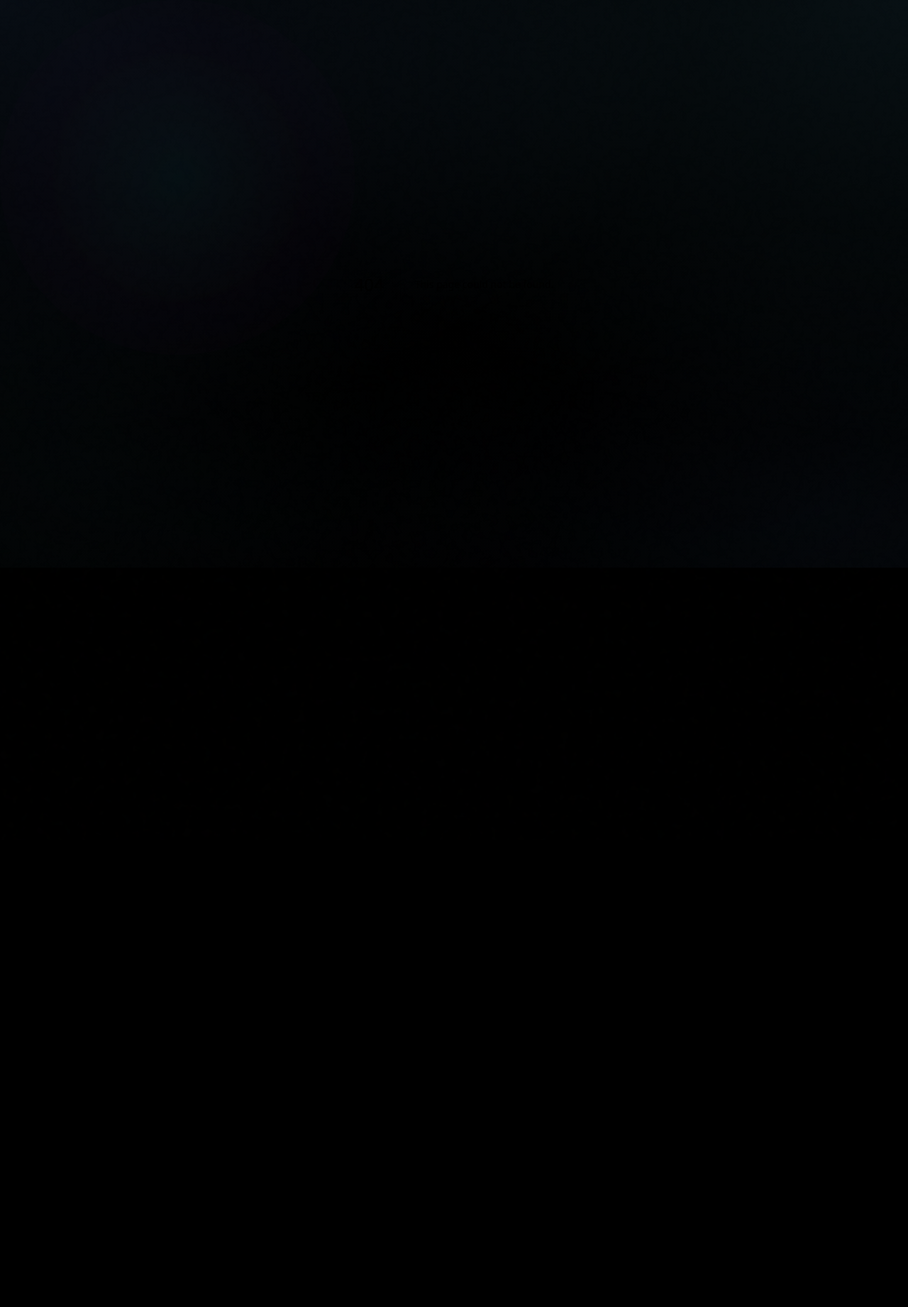
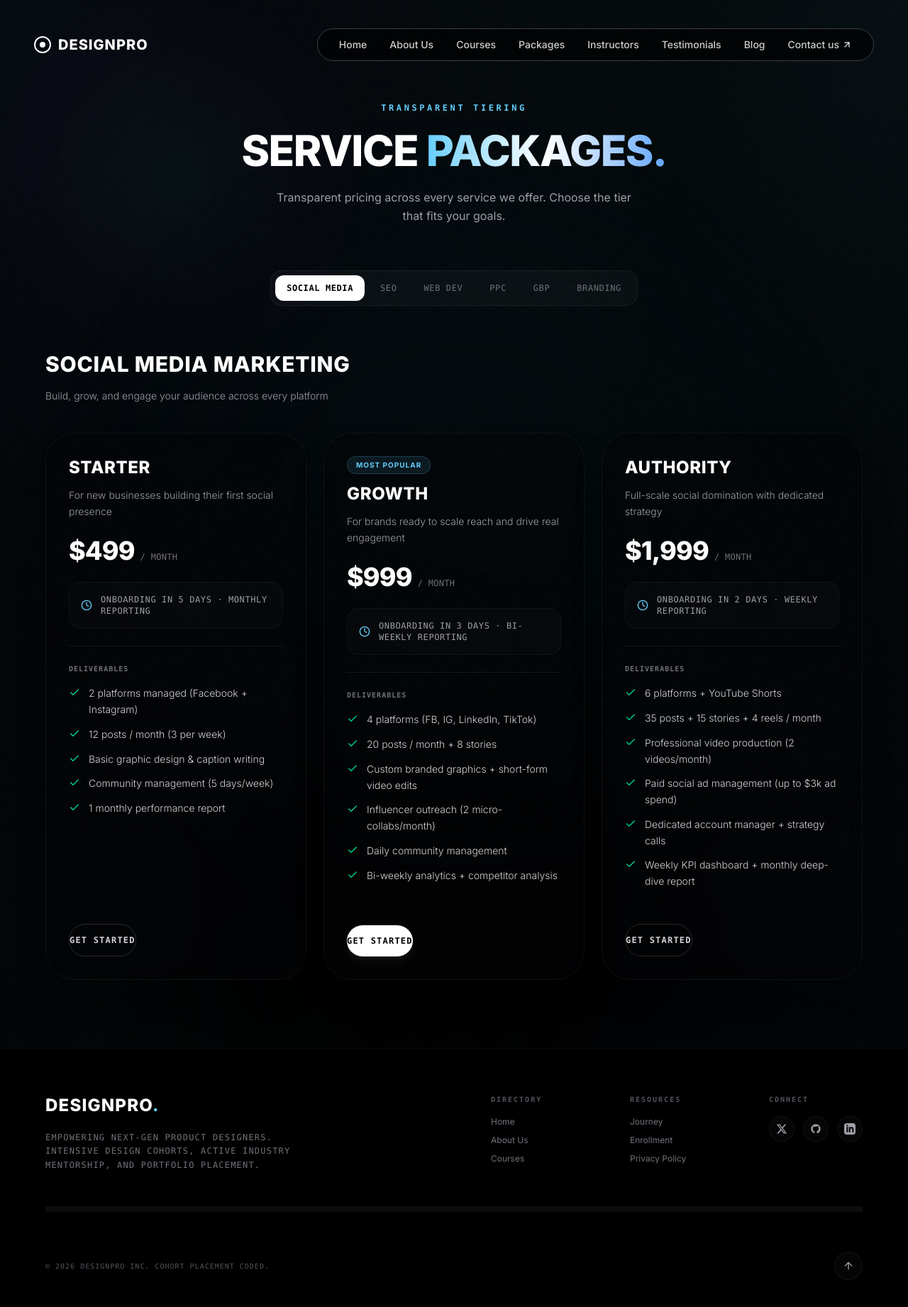
Before and after one commit to Sharmeen-Rauf/visiblitypro, a Next.js app: page /packages in a window 1280 px wide. Before the commit this address had no page. Shown: the top 1842 px of the page at 71% size. Before the commit the page ends 800 px from the top, so only its background shows below. Built offline with nearby package versions, Linux system fonts and the light colour scheme.

Commit message:
feat: implement site-wide navigation and footer components with new packages page structure

```diff
--- a/src/components/Footer.tsx
+++ b/src/components/Footer.tsx
@@ -66,9 +66,9 @@ export default function Footer() {
             <div className="flex flex-col gap-4 text-left">
               <span className="text-[10px] font-mono uppercase tracking-[0.2em] text-zinc-600 font-bold">DIRECTORY</span>
               <div className="flex flex-col gap-2.5 text-xs">
-                <a href="#" className="text-zinc-500 hover:text-white transition-colors">Home</a>
-                <a href="#why-us" className="text-zinc-500 hover:text-white transition-colors">About Us</a>
-                <a href="#services" className="text-zinc-500 hover:text-white transition-colors">Courses</a>
+                <a href="/" className="text-zinc-500 hover:text-white transition-colors">Home</a>
+                <a href="/#why-us" className="text-zinc-500 hover:text-white transition-colors">About Us</a>
+                <a href="/#services" className="text-zinc-500 hover:text-white transition-colors">Courses</a>
               </div>
             </div>
 
@@ -76,8 +76,8 @@ export default function Footer() {
             <div className="flex flex-col gap-4 text-left">
               <span className="text-[10px] font-mono uppercase tracking-[0.2em] text-zinc-600 font-bold">RESOURCES</span>
               <div className="flex flex-col gap-2.5 text-xs">
-                <a href="#process" className="text-zinc-500 hover:text-white transition-colors">Journey</a>
-                <a href="#contact" className="text-zinc-500 hover:text-white transition-colors">Enrollment</a>
+                <a href="/#process" className="text-zinc-500 hover:text-white transition-colors">Journey</a>
+                <a href="/#contact" className="text-zinc-500 hover:text-white transition-colors">Enrollment</a>
                 <a href="#" className="text-zinc-500 hover:text-white transition-colors">Privacy Policy</a>
               </div>
             </div>
--- a/src/components/Navbar.tsx
+++ b/src/components/Navbar.tsx
@@ -6,13 +6,14 @@ import { Menu, X, ArrowUpRight } from 'lucide-react';
 import Magnetic from './Magnetic';
 
 const navItems = [
-  { name: 'Home', href: '#' },
-  { name: 'About Us', href: '#why-us' },
-  { name: 'Courses', href: '#services' },
-  { name: 'Instructors', href: '#process' },
-  { name: 'Testimonials', href: '#testimonials' },
-  { name: 'Blog', href: '#blog' },
-  { name: 'Contact us', href: '#contact', icon: ArrowUpRight },
+  { name: 'Home', href: '/' },
+  { name: 'About Us', href: '/#why-us' },
+  { name: 'Courses', href: '/#services' },
+  { name: 'Packages', href: '/packages' },
+  { name: 'Instructors', href: '/#process' },
+  { name: 'Testimonials', href: '/#testimonials' },
+  { name: 'Blog', href: '/#blog' },
+  { name: 'Contact us', href: '/#contact', icon: ArrowUpRight },
 ];
 
 export default function Navbar() {
```
Also changed, not shown: src/app/packages/page.tsx (renamed from src/app/services/page.tsx).
